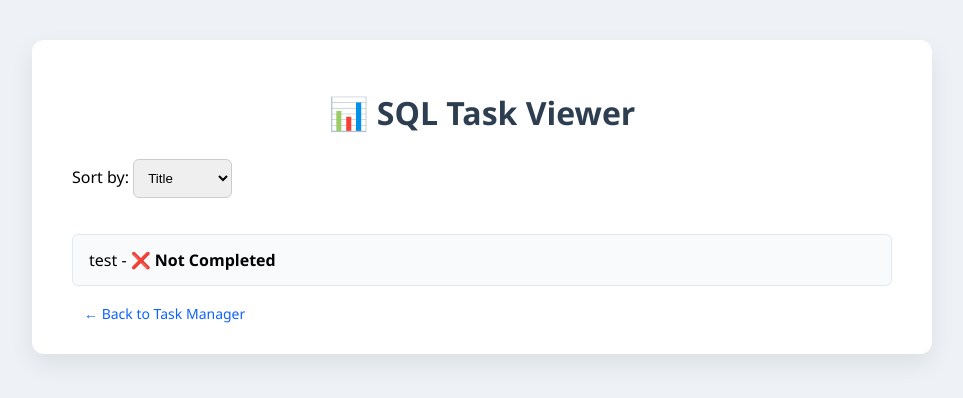
After one commit to ychafei/TaskFlow_Management, a Django app: page /tasks/sql/tasks/ in a window 1280 px wide. The commit adds this page. Shown: the top 398 px of the page, without its empty margins (158-1121 px from the left). Run offline with Django 5.2, Linux system fonts and the light colour scheme; a user stored in the database is signed in; data comes from the database, SQL or seed files in the repository; both versions use the stored data as it was after the commit.

Commit message:
taskflow updates

```diff
--- a/tasks/models.py
+++ b/tasks/models.py
@@ -11,7 +11,7 @@ class Task(models.Model):
     title = models.CharField(max_length=255)
     status = models.CharField(max_length=20, choices=STATUS_CHOICES, default='not_completed')
     user = models.ForeignKey(User, on_delete=models.CASCADE, null=True, blank=True)
-    due_date = models.DateField(null=True, blank=True)
+    due_date = models.DateTimeField(null=True, blank=True)  # Updated to store both date and time
 
     def __str__(self):
         return self.title
--- /dev/null
+++ b/tasks/templates/tasks/list_sql.html
@@ -0,0 +1,98 @@
+<!-- templates/tasks/list_sql.html -->
+<!DOCTYPE html>
+<html lang="en">
+<head>
+  <meta charset="UTF-8">
+  <title>Task List (SQL View)</title>
+  <style>
+    * { box-sizing: border-box; }
+    body {
+      font-family: 'Segoe UI', sans-serif;
+      background-color: #eef2f7;
+      margin: 0;
+      padding: 0;
+    }
+    .container {
+      max-width: 900px;
+      margin: 40px auto;
+      background-color: #ffffff;
+      padding: 30px 40px;
+      border-radius: 12px;
+      box-shadow: 0 10px 25px rgba(0, 0, 0, 0.08);
+    }
+    h1 {
+      text-align: center;
+      color: #2c3e50;
+      margin-bottom: 25px;
+    }
+    #sort-by {
+      padding: 10px;
+      border-radius: 6px;
+      border: 1px solid #ccc;
+      margin-bottom: 20px;
+    }
+    ul { list-style: none; padding: 0; }
+    li {
+      background-color: #f8fafc;
+      border: 1px solid #e2e8f0;
+      border-radius: 6px;
+      padding: 14px 16px;
+      margin-bottom: 10px;
+      display: flex;
+      justify-content: space-between;
+      align-items: center;
+      flex-wrap: wrap;
+    }
+    .status { font-weight: 600; }
+    a { margin-left: 12px; color: #0f62fe; text-decoration: none; font-size: 14px; }
+    a:hover { text-decoration: underline; }
+  </style>
+</head>
+<body>
+  <div class="container">
+    <h1>📊 SQL Task Viewer</h1>
+
+    <label for="sort-by">Sort by:</label>
+    <select id="sort-by">
+      <option value="title">Title</option>
+      <option value="due_date">Due Date</option>
+      <option value="status">Status</option>
+    </select>
+
+    <ul id="task-list">
+      {% for task in tasks %}
+        <li>
+          <span>
+            {{ task.title }} -
+            <span class="status">
+              {% if task.status == "completed" %}✅ Completed
+              {% elif task.status == "in_progress" %}🔄 In Progress
+              {% else %}❌ Not Completed
+              {% endif %}
+            </span>
+            {% if task.due_date %}
+              <br><small>Due: {{ task.due_date|date:'M d, Y h:i A' }}</small>
+            {% endif %}
+          </span>
+        </li>
+      {% endfor %}
+    </ul>
+
+    <a href="{% url 'task_list' %}">← Back to Task Manager</a>
+  </div>
+
+  <script>
+    document.getElementById('sort-by').addEventListener('change', function() {
+      const sortBy = this.value;
+      fetch(`/tasks/sql/tasks/?sort_by=${sortBy}`)
+        .then(res => res.text())
+        .then(html => {
+          const parser = new DOMParser();
+          const doc = parser.parseFromString(html, 'text/html');
+          const newList = doc.getElementById('task-list');
+          document.getElementById('task-list').innerHTML = newList.innerHTML;
+        });
+    });
+  </script>
+</body>
+</html>
--- a/tasks/urls.py
+++ b/tasks/urls.py
@@ -1,8 +1,21 @@
+# tasks/urls.py
+
 from django.urls import path
-from .views import task_list, remove_tasks, edit_task
+from . import views
 
 urlpatterns = [
-    path("", task_list, name="task_list"),
-    path("remove/", remove_tasks, name="remove_all_tasks"),
-    path("edit/<int:task_id>/", edit_task, name="edit_task"),  # Task editing route
+    path("", views.task_list, name="task_list"),
+    path("edit/<int:task_id>/", views.edit_task, name="edit_task"),
+
+    # ✅ MUST match the AJAX fetch path in task_list.html
+    path("<int:task_id>/update_status/", views.update_task_status, name="update_task_status"),
+
+    path("remove_all/", views.remove_all_tasks, name="remove_all_tasks"),
+    path("delete/<int:task_id>/", views.delete_task, name="delete_task"),
+
+    # ✅ Raw SQL CRUD routes
+    path("sql/create/", views.create_task_sql, name="create_task_sql"),
+    path("sql/tasks/", views.list_tasks_sql, name="list_tasks_sql"),
+    path("sql/edit/<int:task_id>/", views.edit_task_sql, name="edit_task_sql"),
+    path("sql/delete/<int:task_id>/", views.delete_task_sql, name="delete_task_sql"),
 ]
--- a/tasks/views.py
+++ b/tasks/views.py
@@ -1,61 +1,168 @@
 from django.shortcuts import render, redirect, get_object_or_404
 from django.contrib.auth.decorators import login_required
+from django.http import JsonResponse
+from django.utils import timezone
+from django.db import connection
+from datetime import datetime
 from .models import Task
+from .forms import TaskForm
 
-@login_required
 def task_list(request):
-    """Handles displaying tasks, adding new tasks, and filtering."""
+    if not request.user.is_authenticated:
+        return render(request, "tasks/guest_home.html")
 
     if request.method == "POST":
         task_titles = request.POST.getlist("task[]")
-        task_statuses = request.POST.getlist("status[]")
-        task_dates = request.POST.getlist("due_date[]")  # New line to capture due dates
-
-        for title, status, due_date in zip(task_titles, task_statuses, task_dates):
-            if title.strip():
-                Task.objects.create(
-                    title=title,
-                    status=status,
-                    due_date=due_date if due_date else None,
-                    user=request.user
-                )
-
+        statuses = request.POST.getlist("status[]")
+        due_dates = request.POST.getlist("due_date[]")
+        for title, status, due_date in zip(task_titles, statuses, due_dates):
+            due_date_obj = None
+            if due_date:
+                try:
+                    due_date_obj = datetime.strptime(due_date, "%Y-%m-%dT%H:%M")
+                except ValueError:
+                    due_date_obj = None
+            Task.objects.create(user=request.user, title=title, status=status, due_date=due_date_obj)
         return redirect("task_list")
 
-    filter_status = request.GET.get("filter_status")
+    filter_status = request.GET.get("filter_status", "all")
+    tasks = Task.objects.filter(user=request.user)
+    if filter_status != "all":
+        tasks = tasks.filter(status=filter_status)
 
-    if filter_status and filter_status != "all":
-        tasks = Task.objects.filter(user=request.user, status=filter_status)
-    else:
-        tasks = Task.objects.filter(user=request.user)
+    tasks = tasks.order_by("due_date")
+
+    today = timezone.now().date()
+    enhanced_tasks = []
+    for task in tasks:
+        days_left = None
+        overdue = False
+        abs_days_left = None
+        if task.due_date:
+            delta = (task.due_date.date() - today).days
+            days_left = delta
+            overdue = delta < 0
+            abs_days_left = abs(delta)
+        enhanced_tasks.append({
+            "id": task.id,
+            "title": task.title,
+            "status": task.status,
+            "due_date": task.due_date,
+            "days_left": days_left,
+            "overdue": overdue,
+            "abs_days_left": abs_days_left,
+        })
 
     return render(request, "tasks/task_list.html", {
-        "tasks": tasks,
-        "filter_status": filter_status
+        "tasks": enhanced_tasks,
+        "filter_status": filter_status,
     })
 
 @login_required
-def remove_tasks(request):
-    """Removes all tasks for the logged-in user."""
+def edit_task(request, task_id):
+    task = get_object_or_404(Task, id=task_id, user=request.user)
+    if request.method == "POST":
+        form = TaskForm(request.POST, instance=task)
+        if form.is_valid():
+            form.save()
+            return redirect("task_list")
+    else:
+        form = TaskForm(instance=task)
+    return render(request, "tasks/edit_task.html", {"form": form, "task": task})
+
+@login_required
+def update_task_status(request, task_id):
+    if request.method == "POST":
+        task = get_object_or_404(Task, id=task_id, user=request.user)
+        statuses = ["not_completed", "in_progress", "completed"]
+        try:
+            current_index = statuses.index(task.status)
+            next_status = statuses[(current_index + 1) % len(statuses)]
+        except ValueError:
+            next_status = "not_completed"
+        task.status = next_status
+        task.save()
+        return JsonResponse({"success": True, "new_status": next_status})
+    return JsonResponse({"success": False})
+
+@login_required
+def remove_all_tasks(request):
     if request.method == "POST":
         Task.objects.filter(user=request.user).delete()
-        return redirect("task_list")
+    return redirect("task_list")
 
 @login_required
-def edit_task(request, task_id):
-    """Handles editing an existing task."""
+def delete_task(request, task_id):
     task = get_object_or_404(Task, id=task_id, user=request.user)
+    if request.method == "POST":
+        task.delete()
+    return redirect("task_list")
+
+@login_required
+def create_task_sql(request):
+    if request.method == "POST":
+        title = request.POST.get("title")
+        status = request.POST.get("status", "not_completed")
+        due_date = request.POST.get("due_date") or None
+
+        with connection.cursor() as cursor:
+            cursor.execute("""
+                INSERT INTO tasks_task (title, status, due_date, user_id)
+                VALUES (%s, %s, %s, %s)
+            """, [title, status, due_date, request.user.id])
+        return redirect("list_tasks_sql")
+
+    return render(request, "tasks/create_sql.html")
+
+@login_required
+def list_tasks_sql(request):
+    with connection.cursor() as cursor:
+        cursor.execute("SELECT id, title, status, due_date FROM tasks_task WHERE user_id = %s", [request.user.id])
+        task_rows = cursor.fetchall()
+
+    tasks = []
+    for row in task_rows:
+        tasks.append({
+            "id": row[0],
+            "title": row[1],
+            "status": row[2],
+            "due_date": row[3],
+        })
+
+    return render(request, "tasks/list_sql.html", {"tasks": tasks})
+
+@login_required
+def edit_task_sql(request, task_id):
+    with connection.cursor() as cursor:
+        cursor.execute("SELECT id, title, status, due_date FROM tasks_task WHERE id = %s AND user_id = %s", [task_id, request.user.id])
+        row = cursor.fetchone()
+
+    if not row:
+        return redirect("list_tasks_sql")
 
     if request.method == "POST":
-        new_title = request.POST.get("title")
-        new_status = request.POST.get("status")
-        new_due_date = request.POST.get("due_date")  # Capture updated due date
+        title = request.POST.get("title")
+        status = request.POST.get("status", "not_completed")
+        due_date = request.POST.get("due_date") or None
 
-        if new_title.strip():
-            task.title = new_title
-            task.status = new_status
-            task.due_date = new_due_date if new_due_date else None
-            task.save()
-            return redirect("task_list")
+        with connection.cursor() as cursor:
+            cursor.execute("""
+                UPDATE tasks_task SET title = %s, status = %s, due_date = %s
+                WHERE id = %s AND user_id = %s
+            """, [title, status, due_date, task_id, request.user.id])
+        return redirect("list_tasks_sql")
 
-    return render(request, "tasks/edit_task.html", {"task": task})
+    task = {
+        "id": row[0],
+        "title": row[1],
+        "status": row[2],
+        "due_date": row[3].strftime("%Y-%m-%dT%H:%M") if row[3] else "",
+    }
+    return render(request, "tasks/edit_sql.html", {"task": task})
+
+@login_required
+def delete_task_sql(request, task_id):
+    if request.method == "POST":
+        with connection.cursor() as cursor:
+            cursor.execute("DELETE FROM tasks_task WHERE id = %s AND user_id = %s", [task_id, request.user.id])
+    return redirect("list_tasks_sql")
```
Also changed, not shown: accounts/templates/accounts/login.html (+8 -3 lines), accounts/views.py (+8 -0 lines), tasks/forms.py (+1 -9 lines), tasks/templates/tasks/create_sql.html (added, +28 -0 lines), tasks/templates/tasks/edit_sql.html (added, +28 -0 lines), tasks/templates/tasks/edit_task.html (+5 -20 lines), tasks/templates/tasks/guest_home.html (added, +53 -0 lines), tasks/templates/tasks/task_items.html (added, +32 -0 lines), tasks/templates/tasks/task_list.html (+99 -108 lines), accounts/login.html (added), db.sqlite3, tasks/migrations/0006_alter_task_due_date.py (added).
